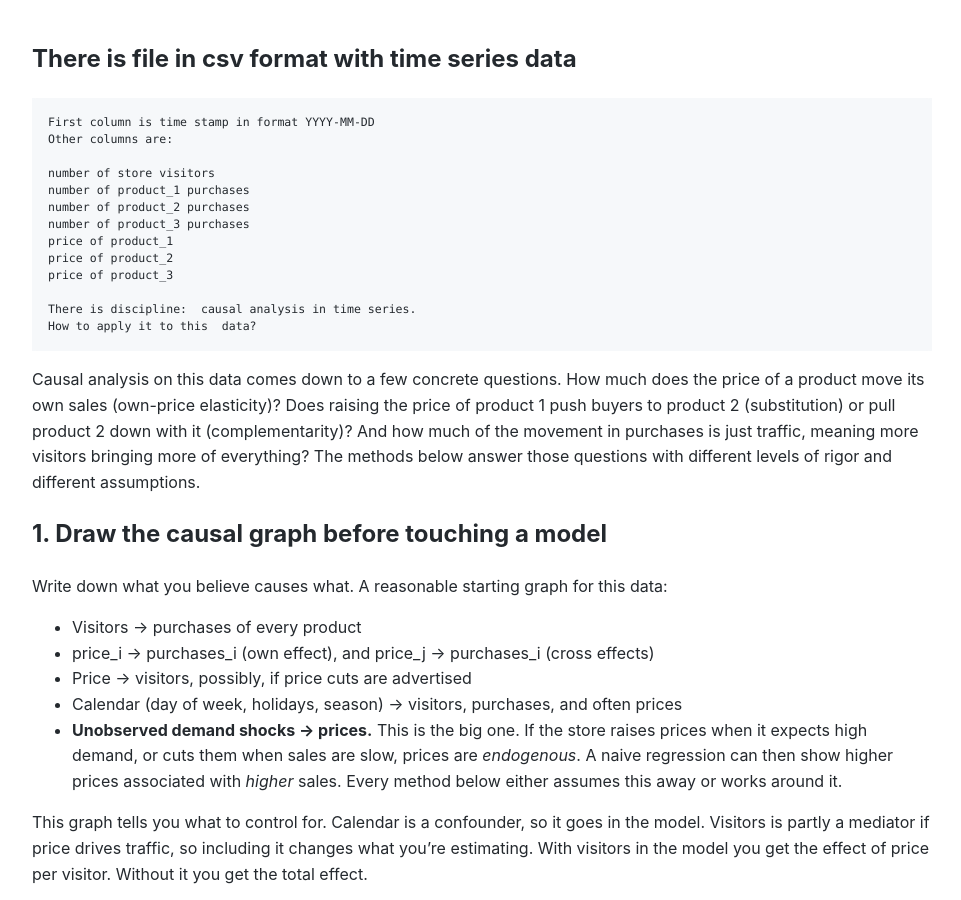
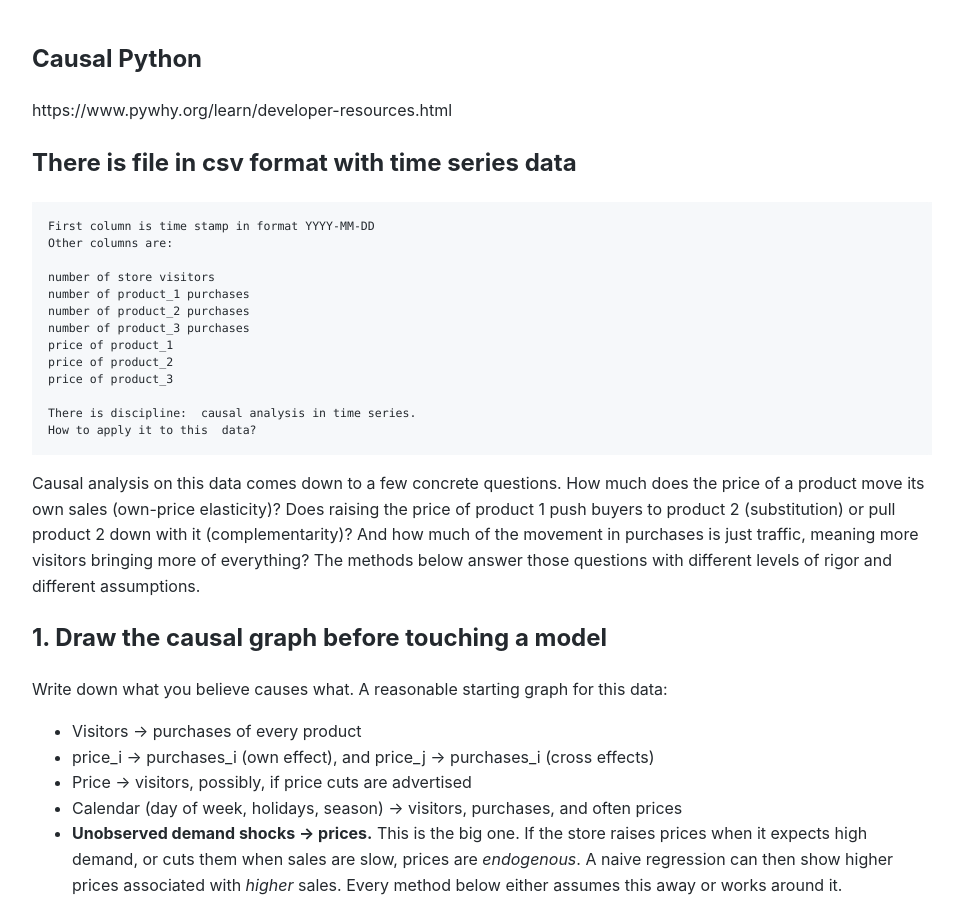
Before and after one commit to Michael-Lubinsky/michael-lubinsky.github.com, a Jekyll site: the page built from ml/causal_2.md, in a window 1280 px wide and 900 px high. Shown: the whole window, without its empty margins (158-1119 px from the left). Built offline with Jekyll 4.4.1, drawn with Linux system fonts in a browser that asks for light colours; our own code applies the rules of GitHub Pages for plain Markdown files.

Commit message:
Add Causal Python section to causal_2.md
Added a section for Causal Python with a reference link.

````diff
--- a/ml/causal_2.md
+++ b/ml/causal_2.md
@@ -1,3 +1,6 @@
+## Causal Python
+https://www.pywhy.org/learn/developer-resources.html
+
 ## There is  file in csv format with time series data
 ```
 First column is time stamp in format YYYY-MM-DD
````
